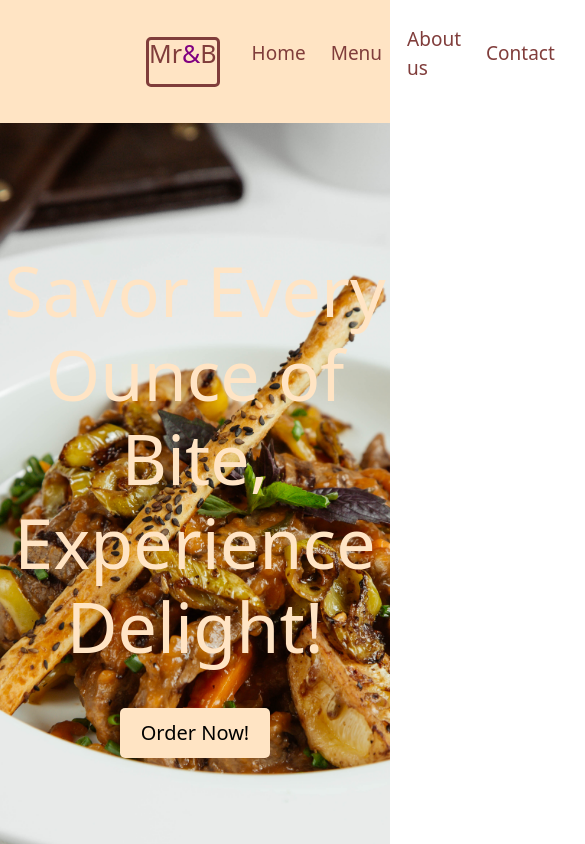
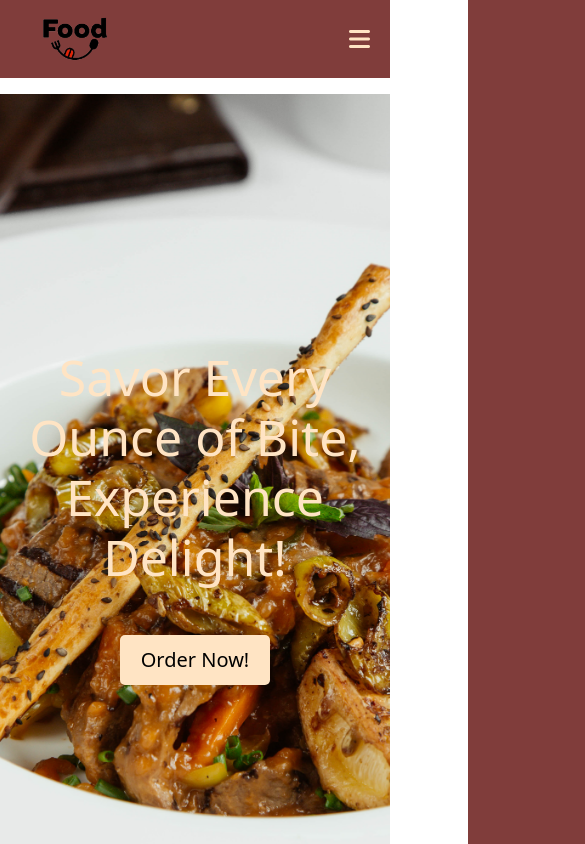
Before and after one commit to motunmarteen/GoMyCode_HTML_Project3, a plain HTML site: page index.html in a window 390 px wide. Shown: the top 844 px of the page, 585 px wide, since content can reach past the window. Drawn offline with nearby package versions, Linux system fonts and the light colour scheme.

Commit message:
made the navigation and th web page responsive

```diff
--- a/index.html
+++ b/index.html
@@ -5,35 +5,33 @@
     <meta name="viewport" content="width=device-width, initial-scale=1.0">
     <title>Bootstrap Assignment</title>
     <link rel="stylesheet" href="styles.css">
+    <link rel="stylesheet" href="https://cdnjs.cloudflare.com/ajax/libs/font-awesome/6.0.0-beta2/css/all.min.css" integrity="sha512-YWzhKL2whUzgiheMoBFwW8CKV4qpHQAEuvilg9FAn5VJUDwKZZxkJNuGM4XkWuk94WCrrwslk8yWNGmY1EduTA==" crossorigin="anonymous" referrerpolicy="no-referrer" /></head>
     <link href="https://cdn.jsdelivr.net/npm/bootstrap@5.3.3/dist/css/bootstrap.min.css" rel="stylesheet" integrity="sha384-QWTKZyjpPEjISv5WaRU9OFeRpok6YctnYmDr5pNlyT2bRjXh0JMhjY6hW+ALEwIH" crossorigin="anonymous">
 </head>
 
-<body >
-    <!-- Header Section -->
-    <header class="header">
-        <nav class="navigation_section">
-            <!-- Logo -->
-            <div class="logo">
-                <a href="#home">
-                    <p>Mr<span>&</span>B</p>
-                </a>
-            </div>
-            <!-- Navigation Items -->
-            <div class="menu">
-                <ul class="unordered_list_menu">
-                    <li><a href="#">Home</a></li>
+
+
+    <header>
+        <nav>
+            <ul class='nav-bar'>
+                <li class='logo'><a href='#'><img src='/images/image-removebg-preview.png'/></a></li>
+                <input type='checkbox' id='check' />
+                <span class="menu">
+                    <li><a href="#home">Home</a></li>
                     <li><a href="#menu">Menu</a></li>
                     <li><a href="#aboutus">About us</a></li>
                     <li><a href="#contact">Contact</a></li>
-                </ul>
-            </div>
+                    <label for="check" class="close-menu"><i class="fas fa-times"></i></label>
+                </span>
+                <label for="check" class="open-menu"><i class="fas fa-bars"></i></label>
+            </ul>
         </nav>
     </header>
 
     <main class="main_sections">
         <!-- Hero Section -->
-        <section class="hero_section" id="#home">
-            <h1 class="m-0 text-center">Savor Every Ounce of Bite,<br> Experience Delight!</h1>
+        <section class="hero_section" id="home">
+            <h1>Savor Every Ounce of Bite,<br> Experience Delight!</h1>
             <button>Order Now!</button>
         </section>
 
--- a/styles.css
+++ b/styles.css
@@ -1,59 +1,68 @@
-* {
+*{
+    box-sizing: border-box;
     margin: 0;
     padding: 0;
-    position: relative;
+}
+body {
+    font-family: "Poppins", sans-serif;
+    --color1: bisque ;
+    --color2: #803D3B ;
 }
 
-/* Header Styling */
-.header {
-    background-color: bisque;
-}
+/* ======================================= */
 
-/* Navigation styling */
-.header .navigation_section {
+.nav-bar {
+    width: 100%;
     display: flex;
     justify-content: space-between;
     align-items: center;
-    padding: 25px 146px;
-    position: sticky;
-    top: 0;
+    list-style: none;
+    position: relative;
+    background-color: var(--color2);
+    padding: 15px 40px;
 }
+.logo img {width: 70px;}
+.menu {display: flex;}
+.menu li {padding-left: 30px;}
+.menu li a {
+    display: inline-block;
+    text-decoration: none;
+    color: var(--color1);
+    text-align: center;
+    transition: 0.15s ease-in-out;
+    position: relative;
+    text-transform: uppercase;
+}
+.menu li a::after {
+    content: "";
+    position: absolute;
+    bottom: 0;
+    left: 0;
+    width: 0;
+    height: 1px;
+    background-color: var(--color1);
+    transition: 0.15s ease-in-out;
+}
+.menu li a:hover:after {width: 100%;}
+.open-menu , .close-menu {
+    position: absolute;
+    color: var(--color1);
+    cursor: pointer;
+    font-size: 1.5rem;
+    display: none;
+}
+.open-menu {
+    top: 50%;
+    right: 20px;
+    transform: translateY(-50%);
+}
+.close-menu {
+    top: 20px;
+    right: 20px;
+}
+#check {display: none;}
 
-.logo {
-    border: 3px solid #803D3B;
-    display: flex;
-    justify-content: center;
-    align-items: center;
-    width: 90px;
-    height: 50px;
-    border-radius: 5px;
-
-}
-
-.logo a {
-    font-size: 25px;
-    cursor: pointer;
-    text-decoration: none;
-    color: #803D3B;
-}
-
-.logo p span {
-    color: purple;
-}
-
-.menu .unordered_list_menu {
-    display: flex;
-    justify-content: space-between;
-    align-items: center;
-    gap: 25px;
-    list-style-type: none;
-}
-
-.unordered_list_menu li a {
-    text-decoration: none;
-    color: #803D3B;
-    font-size: 19px;
-}
+/* Hero Section */
 
 .main_sections .hero_section {
     display: flex;
@@ -62,7 +71,7 @@
     align-items: center;
     color: bisque;
     gap: 40px;
-    height: 90vh;
+    height: 100vh;
     background-image: url(/images/meat-stew-with-tomato-herbs-galetta-stick.jpg);
     background-repeat: no-repeat;
     background-position: center;
@@ -97,9 +106,7 @@
 }
 
 .menu_items div {
-    /* height: 30px; */
     padding: 15px;
-    /* border: 1px solid black; */
 }
 
 .aboutus .two-column{
@@ -207,7 +214,7 @@
     color: #803D3B;
 }
 
-
+/* Footer */
 .footer {
     background-color: #803D3B;
     color: bisque;
@@ -246,3 +253,38 @@
 .social-icons .social-icon:hover {
     color: #E4C59E;
 }
+
+@media(max-width: 768px){
+    .menu {
+        flex-direction: column;
+        align-items: center;
+        justify-content: center;
+        width: 80%;
+        height: 100vh;
+        position: fixed;
+        top: 0;
+        right: -100%;
+        z-index: 100;
+        background-color: var(--color2);
+        transition: all 0.2s ease-in-out;
+    }
+    .menu li {margin-top: 40px;}
+    .menu li a {padding: 10px;}
+    .open-menu , .close-menu {display: block;}
+    #check:checked ~ .menu {right: 0;}
+
+    .hero_section h1 {
+        font-size: 50px;
+        text-align: center;
+    }
+
+    .menu_items {
+        display: grid;
+        grid-template-columns: repeat(1, 1fr);
+    }
+
+    .aboutus .two-column {
+        display: flex;
+        flex-direction: column;
+    }
+}
```
Also changed, not shown: images/image-removebg-preview.png (added), images/image.png (added).
